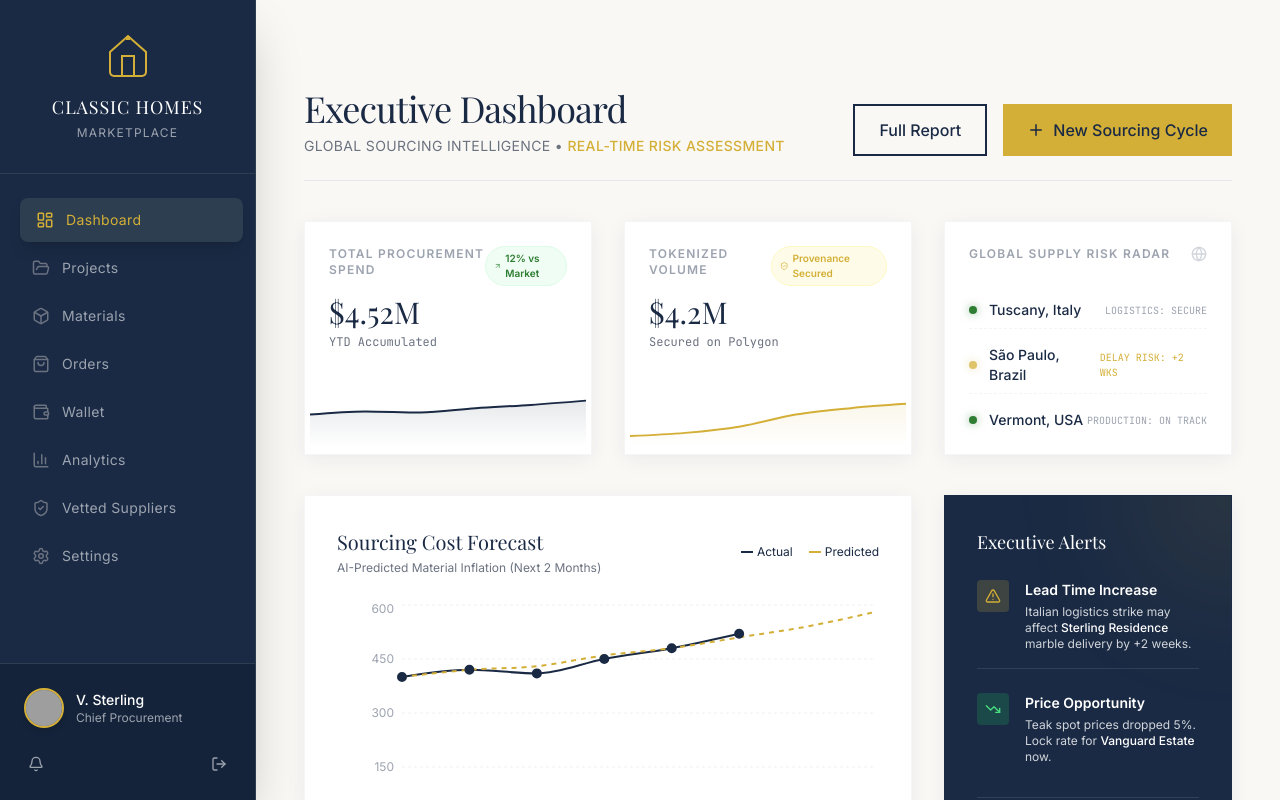
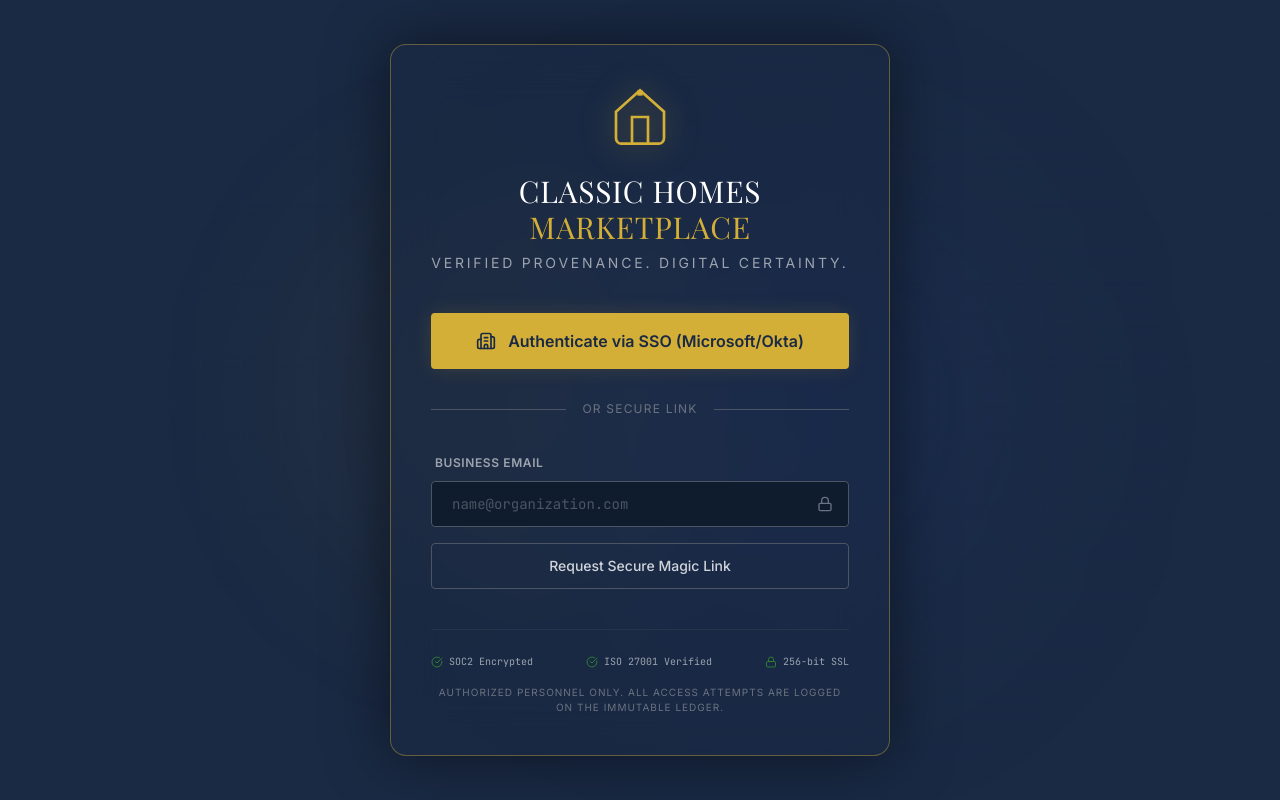
Before and after one commit to MaverickKing17/Aura-Design-System, a React (Vite) app: page / in a window 1280 px wide. Built offline with nearby package versions, Linux system fonts and the light colour scheme; grey boxes are pictures that could not be loaded; a web font is replaced by a local one.

Commit message:
feat: Add login view and authentication guard
Implement a dedicated login view and an authentication state to protect application routes. Users must now authenticate before accessing the main dashboard and its features, enhancing security.

```diff
--- a/App.tsx
+++ b/App.tsx
@@ -5,6 +5,7 @@ import { UploadSpecs } from './components/UploadSpecs';
 import { ResultsView } from './components/ResultsView';
 import { CommitmentView } from './components/CommitmentView';
 import { SuccessView } from './components/SuccessView';
+import { LoginView } from './components/LoginView';
 // Import New Dashboard Views
 import { WalletView, AnalyticsView, OrdersView, SuppliersView, SettingsView } from './components/DashboardViews';
 // Import Info/Footer Views
@@ -15,6 +16,9 @@ import { MOCK_MATERIALS } from './constants';
 import { MessageCircle, Shield, FileText, HelpCircle, Lock, Landmark, Briefcase, Globe, FileCheck } from 'lucide-react';
 
 const App: React.FC = () => {
+  // Authentication State
+  const [isAuthenticated, setIsAuthenticated] = useState(false);
+
   const [currentScreen, setCurrentScreen] = useState<AppScreen>(AppScreen.DASHBOARD);
   const [selectedMaterial, setSelectedMaterial] = useState<Material | null>(null);
 
@@ -96,6 +100,11 @@ const App: React.FC = () => {
         return <Dashboard onNavigate={handleNavigate} />;
     }
   };
+
+  // Guard the application behind the LoginView
+  if (!isAuthenticated) {
+    return <LoginView onLogin={() => setIsAuthenticated(true)} />;
+  }
 
   return (
     <div className="flex min-h-screen bg-[#FAF8F5] font-sans text-primary">
--- /dev/null
+++ b/components/LoginView.tsx
@@ -0,0 +1,142 @@
+import React, { useState, useEffect } from 'react';
+import { Shield, Lock, CheckCircle, Globe, Key, Building2, ArrowRight, Loader2 } from 'lucide-react';
+import { Button } from './Button';
+
+interface LoginViewProps {
+  onLogin: () => void;
+}
+
+export const LoginView: React.FC<LoginViewProps> = ({ onLogin }) => {
+  const [email, setEmail] = useState('');
+  const [loading, setLoading] = useState(false);
+  const [loadingText, setLoadingText] = useState('Verifying Credentials against Whitelist...');
+
+  const handleAuth = (e?: React.FormEvent) => {
+    if (e) e.preventDefault();
+    setLoading(true);
+
+    // Simulate complex verification steps
+    setTimeout(() => {
+        setLoadingText('Querying Immutable Ledger for Access Rights...');
+    }, 1500);
+
+    setTimeout(() => {
+        setLoadingText('Decryption Key Handshake Successful...');
+    }, 2800);
+
+    setTimeout(() => {
+      onLogin();
+    }, 3500);
+  };
+
+  return (
+    <div className="min-h-screen bg-[#1A2A44] relative flex items-center justify-center overflow-hidden font-sans text-white">
+      {/* Background: Animated Geometric Mesh */}
+      <div className="absolute inset-0 z-0 opacity-20 pointer-events-none">
+        <div className="absolute inset-0 bg-[linear-gradient(to_right,#80808012_1px,transparent_1px),linear-gradient(to_bottom,#80808012_1px,transparent_1px)] bg-[size:40px_40px]"></div>
+        <div className="absolute inset-0 bg-gradient-to-b from-[#1A2A44] via-transparent to-[#1A2A44]"></div>
+      </div>
+
+      {/* Ambient Glows */}
+      <div className="absolute top-1/4 left-1/4 w-96 h-96 bg-accent/10 rounded-full blur-[120px] pointer-events-none animate-pulse"></div>
+      <div className="absolute bottom-1/4 right-1/4 w-96 h-96 bg-blue-900/20 rounded-full blur-[120px] pointer-events-none"></div>
+
+      {/* Glassmorphism Card */}
+      <div className="relative z-10 w-full max-w-[500px] p-10 mx-4 bg-[#1A2A44]/40 backdrop-blur-xl border border-accent/40 rounded-2xl shadow-[0_0_60px_rgba(0,0,0,0.5)] flex flex-col items-center">
+
+        {/* Header */}
+        <div className="flex flex-col items-center mb-10 text-center">
+          <div className="w-16 h-16 mb-6 text-accent">
+             {/* Abstract House Logo */}
+             <svg viewBox="0 0 24 24" fill="none" stroke="currentColor" strokeWidth="1" className="w-full h-full drop-shadow-[0_0_15px_rgba(212,175,55,0.5)]">
+               <path d="M3 10L12 2L21 10V20C21 20.5304 20.7893 21.0391 20.4142 21.4142C20.0391 21.7893 19.5304 22 19 22H5C4.46957 22 3.96086 21.7893 3.58579 21.4142C3.21071 21.0391 3 20.5304 3 20V10Z" />
+               <path d="M9 22V12H15V22" />
+               <path d="M12 2L12 4" strokeWidth="2" stroke="#D4AF37" />
+             </svg>
+          </div>
+          <h1 className="font-serif text-3xl tracking-wide mb-2 text-white">
+            CLASSIC HOMES <span className="font-light text-accent">MARKETPLACE</span>
+          </h1>
+          <p className="text-gray-400 text-sm tracking-[0.2em] uppercase">Verified Provenance. Digital Certainty.</p>
+        </div>
+
+        {/* Auth Options */}
+        <div className="w-full space-y-6">
+
+            {loading ? (
+                <div className="py-12 flex flex-col items-center justify-center text-center space-y-4 animate-fade-in">
+                    <div className="relative">
+                        <div className="w-16 h-16 border-4 border-gray-600 border-t-accent rounded-full animate-spin"></div>
+                        <div className="absolute inset-0 flex items-center justify-center">
+                            <Shield size={20} className="text-accent/50" />
+                        </div>
+                    </div>
+                    <p className="text-accent font-mono text-sm animate-pulse">{loadingText}</p>
+                </div>
+            ) : (
+                <>
+                    {/* Primary SSO */}
+                    <button
+                        onClick={() => handleAuth()}
+                        className="group w-full bg-accent hover:bg-white text-[#1A2A44] font-bold py-4 px-6 rounded transition-all duration-300 shadow-[0_0_20px_rgba(212,175,55,0.15)] hover:shadow-[0_0_30px_rgba(212,175,55,0.4)] flex items-center justify-center gap-3 relative overflow-hidden"
+                    >
+                        <Building2 size={20} />
+                        <span>Authenticate via SSO (Microsoft/Okta)</span>
+                        <div className="absolute right-4 opacity-0 group-hover:opacity-100 transition-opacity transform group-hover:translate-x-1">
+                            <ArrowRight size={20} />
+                        </div>
+                    </button>
+
+                    <div className="relative flex items-center py-2">
+                        <div className="flex-grow border-t border-gray-600"></div>
+                        <span className="flex-shrink-0 mx-4 text-gray-500 text-xs uppercase tracking-widest">or secure link</span>
+                        <div className="flex-grow border-t border-gray-600"></div>
+                    </div>
+
+                    {/* Secondary Magic Link */}
+                    <form onSubmit={handleAuth} className="space-y-4">
+                        <div className="space-y-2">
+                            <label className="text-xs font-bold text-gray-400 uppercase tracking-wider ml-1">Business Email</label>
+                            <div className="relative">
+                                <input
+                                    type="email"
+                                    value={email}
+                                    onChange={(e) => setEmail(e.target.value)}
+                                    placeholder="name@organization.com"
+                                    className="w-full bg-[#0F1C2E] border border-gray-600 text-white px-5 py-3 rounded focus:outline-none focus:border-accent focus:ring-1 focus:ring-accent transition-all placeholder-gray-600 font-mono text-sm"
+                                />
+                                <Lock size={16} className="absolute right-4 top-1/2 -translate-y-1/2 text-gray-500" />
+                            </div>
+                        </div>
+                        <button
+                            type="submit"
+                            className="w-full bg-transparent border border-gray-600 text-gray-300 hover:text-white hover:border-white font-medium py-3 px-6 rounded transition-all duration-300 flex items-center justify-center gap-2 text-sm"
+                        >
+                            Request Secure Magic Link
+                        </button>
+                    </form>
+                </>
+            )}
+        </div>
+
+        {/* Footer Trust Signals */}
+        <div className="mt-10 pt-6 border-t border-gray-700/50 w-full">
+            <div className="flex justify-between items-center text-[10px] text-gray-400 font-mono mb-4">
+                <div className="flex items-center gap-1.5">
+                    <CheckCircle size={12} className="text-success" /> SOC2 Encrypted
+                </div>
+                <div className="flex items-center gap-1.5">
+                    <CheckCircle size={12} className="text-success" /> ISO 27001 Verified
+                </div>
+                <div className="flex items-center gap-1.5">
+                    <Lock size={12} className="text-success" /> 256-bit SSL
+                </div>
+            </div>
+            <p className="text-center text-[10px] text-gray-500 uppercase tracking-widest">
+                Authorized Personnel Only. All access attempts are logged on the immutable ledger.
+            </p>
+        </div>
+      </div>
+    </div>
+  );
+};
```
